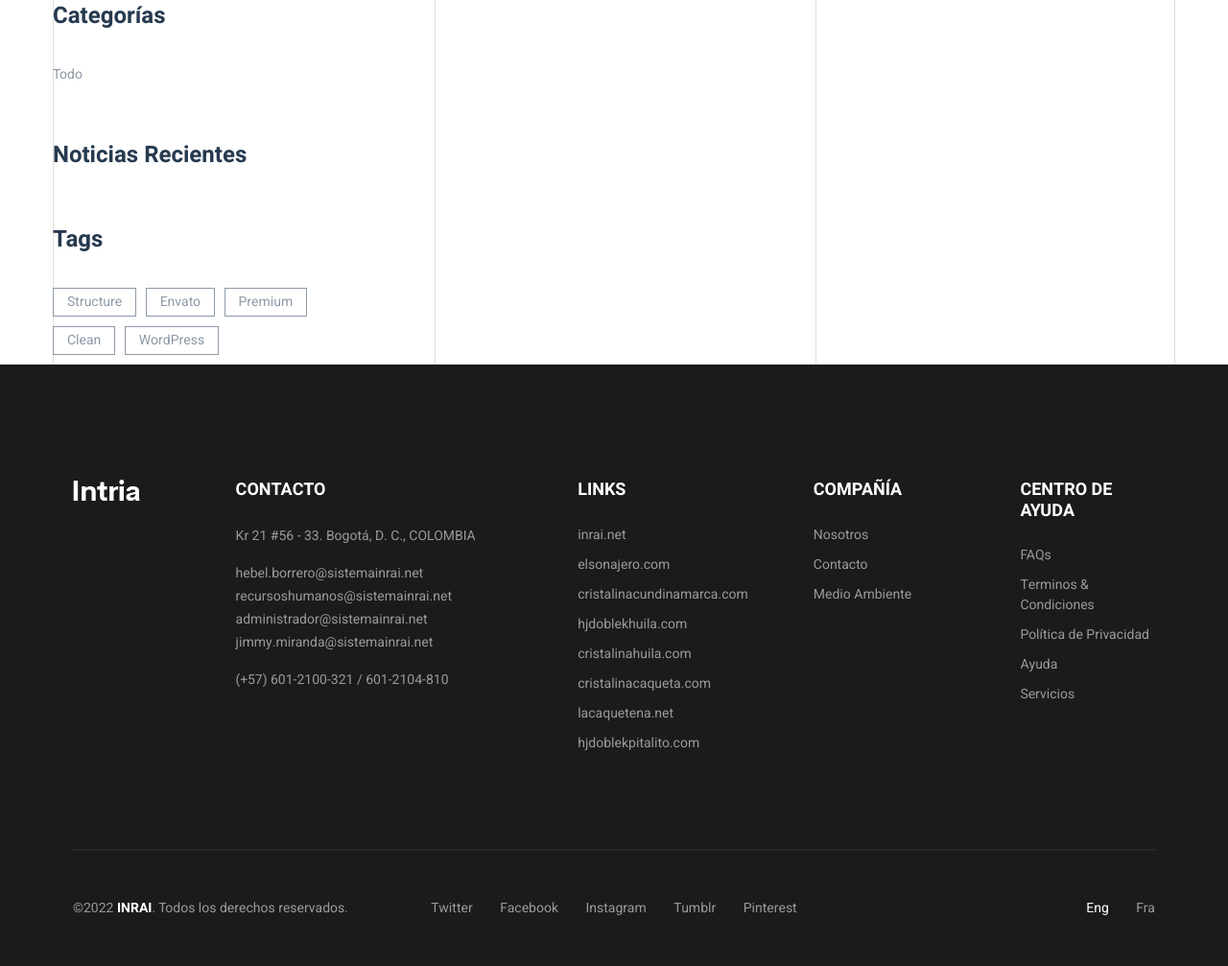
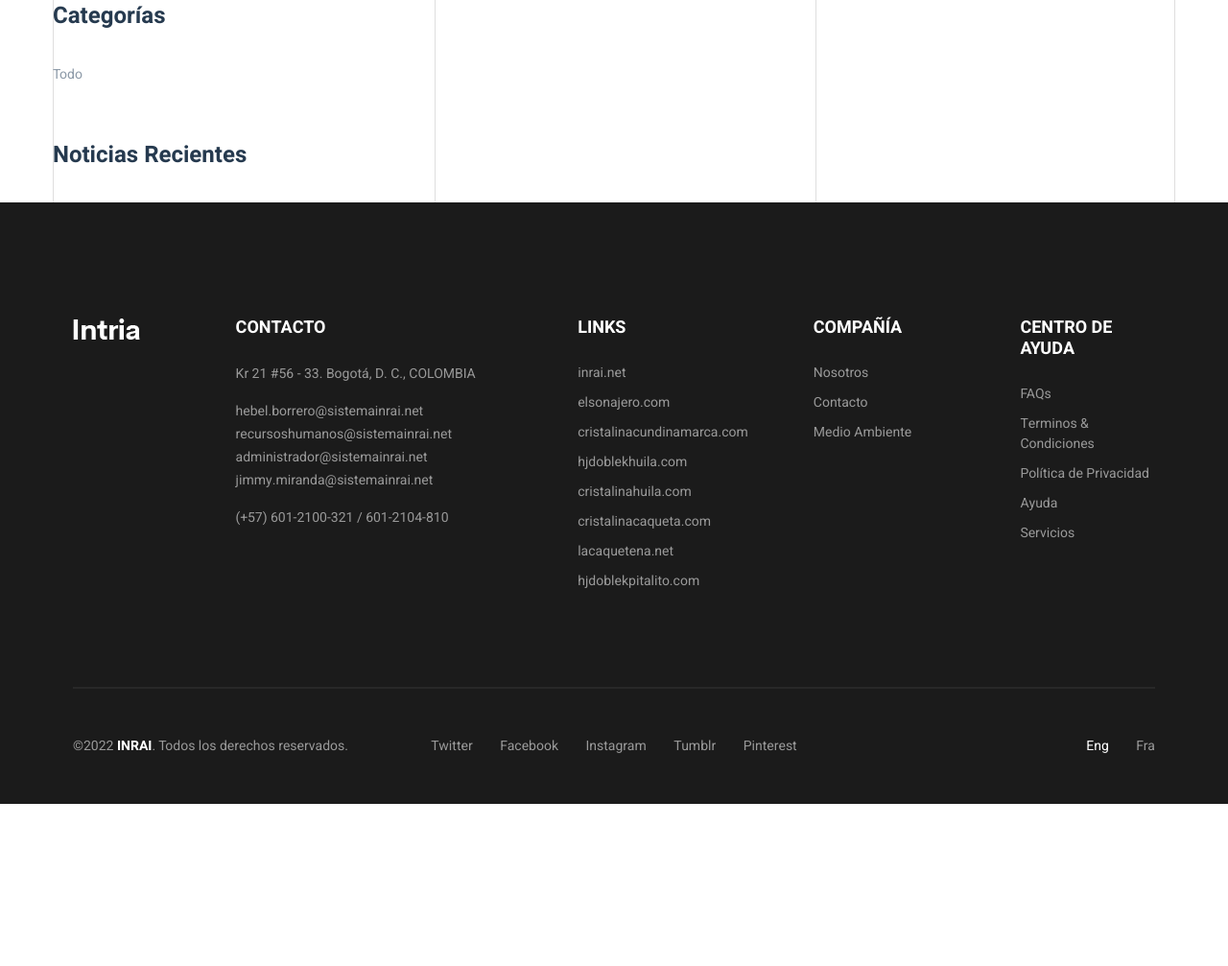
Before and after one commit to frpk21/genteinrai, a Django app: page /noticias/ in a window 1280 px wide. Shown: the part 530-1537 px from the top of the page at 96% size. After the commit the page ends 1368 px from the top, so only its background shows below. Run offline with Django 3.2, Linux system fonts and the light colour scheme; the visitor is signed in with stand-in values (Sample User, id 1); data that the repository does not hold is empty; parts of the project's set-up code (start-up, migrations or seed data) failed here and were passed over; some libraries are stand-ins or nearby versions; some web fonts are replaced.

Commit message:
noticias

```diff
--- a/generales/templates/generales/noticias.html
+++ b/generales/templates/generales/noticias.html
@@ -86,7 +86,7 @@
                                 </div>
                             {% endfor %}
                         </aside>
-                        <aside class="l_widget tags_wd">
+                        <!--<aside class="l_widget tags_wd">
                             <div class="l_wd_title">
                                 <h3>Tags</h3>
                             </div>
@@ -97,7 +97,7 @@
                                 <a href="#">Clean</a>
                                 <a href="#">WordPress</a>
                             </div>
-                        </aside>
+                        </aside>-->
                     </div>
                 </div>
             </div>
```
